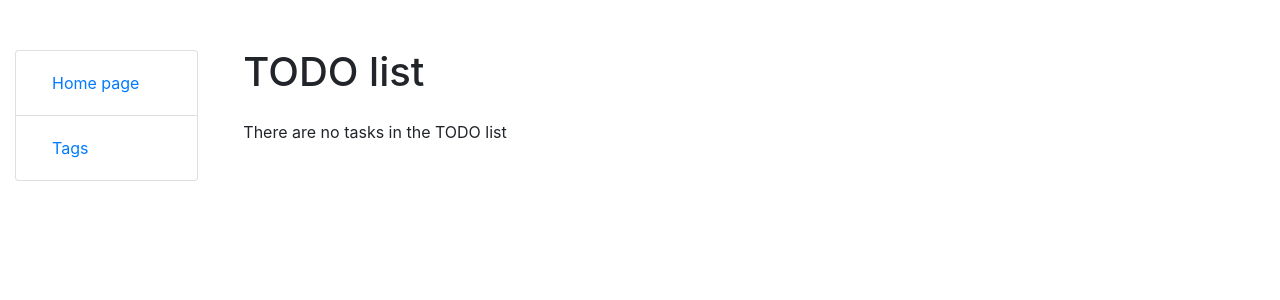
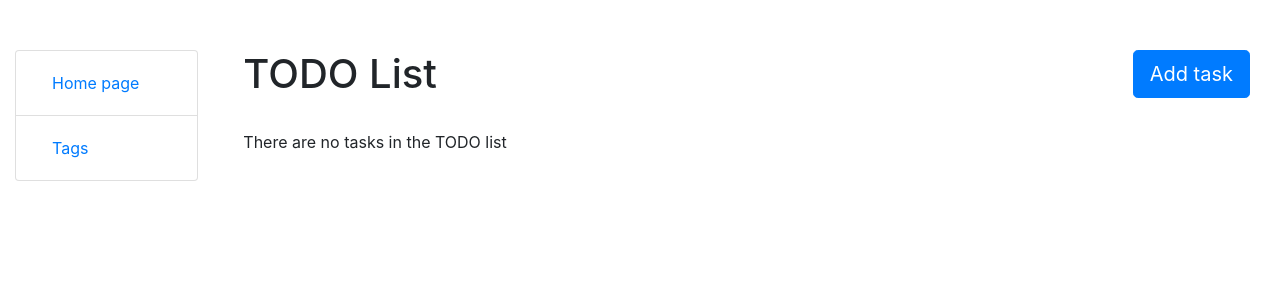
Before and after one commit to Munkoor/Todo-list, a Django app: page /todolist/ in a window 1280 px wide. Shown: the top 300 px of the page. Run offline with Django 4.2, Linux system fonts and the light colour scheme; data that the repository does not hold is empty.

Commit message:
Created template for creation tasks

```diff
--- a/list/urls.py
+++ b/list/urls.py
@@ -1,7 +1,7 @@
 from django.urls import path
 
 from list.views import TasklistView, TagListView, TagCreateView, TagUpdateView, \
-    TagDeleteView
+    TagDeleteView, TaskToggleStatusView, TaskCreateView
 
 urlpatterns = [
     path("", TasklistView.as_view(), name="task-list"),
@@ -9,6 +9,9 @@ urlpatterns = [
     path("tags/create/", TagCreateView.as_view(), name="tag-create"),
     path("tags/<int:pk>/update/", TagUpdateView.as_view(), name="tag-update"),
     path("tags/<int:pk>/delete/", TagDeleteView.as_view(), name="tag-delete"),
+    path("<int:pk>/toggle-status/", TaskToggleStatusView.as_view(),
+         name="task-toggle-status"),
+    path("tasks/create/", TaskCreateView.as_view(), name="task-create")
 ]
 
 app_name = "todolist"
--- a/list/views.py
+++ b/list/views.py
@@ -1,5 +1,6 @@
+from django.shortcuts import redirect
 from django.urls import reverse_lazy
-from django.views import generic
+from django.views import generic, View
 
 from list.models import Task, Tag
 
@@ -8,6 +9,22 @@ class TasklistView(generic.ListView):
     model = Task
     paginate_by = 5
     template_name = "list/todo_list.html"
+    ordering = ["-is_completed"]
+
+
+class TaskCreateView(generic.CreateView):
+    model = Task
+    fields = "__all__"
+    success_url = reverse_lazy("todolist:task-list")
+    template_name = "list/task_form.html"
+
+
+class TaskToggleStatusView(View):
+    def get(self, request, pk):
+        task = Task.objects.get(pk=pk)
+        task.is_completed = not task.is_completed
+        task.save()
+        return redirect("todolist:task-list")
 
 
 class TagListView(generic.ListView):
--- a/templates/list/todo_list.html
+++ b/templates/list/todo_list.html
@@ -2,15 +2,40 @@
 
 {% block content %}
   <div class="container">
-  <h1 class="mt-5">TODO list</h1>
+    <div class="mt-7" style="margin-top: 50px;">
+      <div class="row">
+        <div class="col-6">
+          <h1>TODO List</h1>
+        </div>
+        <div class="col-6 text-right">
+          <a href="{% url 'todolist:task-create' %}" class="btn btn-primary btn-lg">Add task</a>
+        </div>
+      </div>
+    </div>
 
     {% if task_list %}
       <div class="list-group mt-4">
         {% for task in task_list %}
           <div class="list-group-item">
-          <p class="mb-1">{{ task.content }}</p>
+            <div class="d-flex justify-content-between align-items-center">
+              <div>
+                {% if task.is_completed %}
+                  <p class="mb-1">{{ task.content }}</p> <p style="color: green">Done</p>
+                {% else %}
+                  <p class="mb-1">{{ task.content }}</p> <p style="color: red">Not done</p>
+                {% endif %}
                 <small>Created: {{ task.created_at }}</small><br>
-          <small>Tags: {% for tag in task.tags.all %}{{ tag.name }}{% if not forloop.last %}, {% endif %}{% endfor %}</small>
+                <small>Tags: {% for tag in task.tags.all %}{{ tag.name }} <a href="{% url 'todolist:tag-update' pk=tag.id%}">Update</a> <a href="{% url 'todolist:tag-delete' pk=tag.id%}">Delete</a>
+                  {% if not forloop.last %}, {% endif %}{% endfor %}</small>
+              </div>
+              <div>
+                {% if task.is_completed %}
+                <a href="{% url 'todolist:task-toggle-status' task.pk %}" class="btn btn-secondary">Undo</a>
+                {% else %}
+                <a href="{% url 'todolist:task-toggle-status' task.pk %}" class="btn btn-success">Complete</a>
+                {% endif %}
+              </div>
+            </div>
           </div>
         {% endfor %}
       </div>
```
Also changed, not shown: templates/list/tag_confirm_delete.html (+27 -0 lines), templates/list/task_form.html (added, +26 -0 lines). Lines whose indentation alone changed are shown as unchanged.
